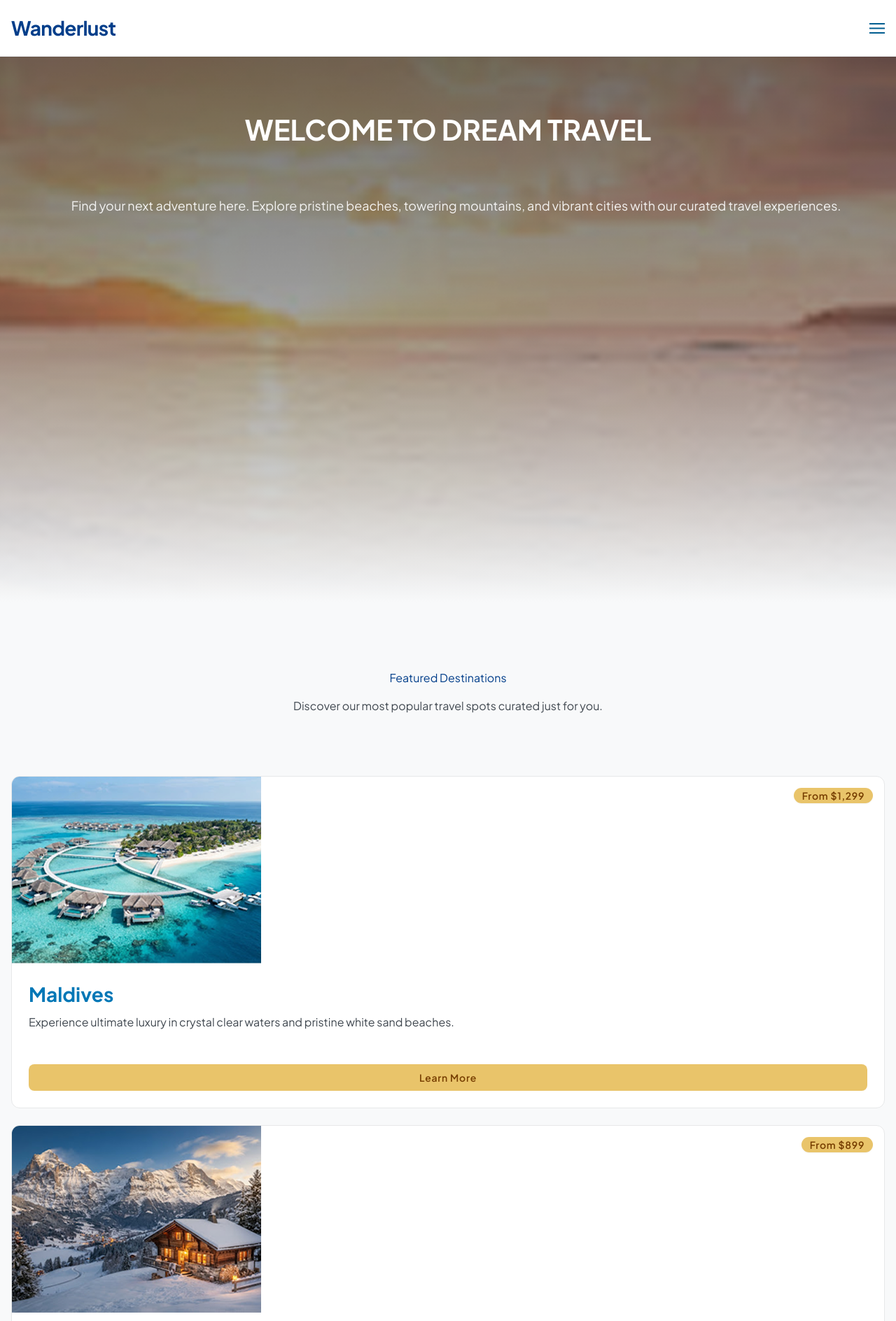
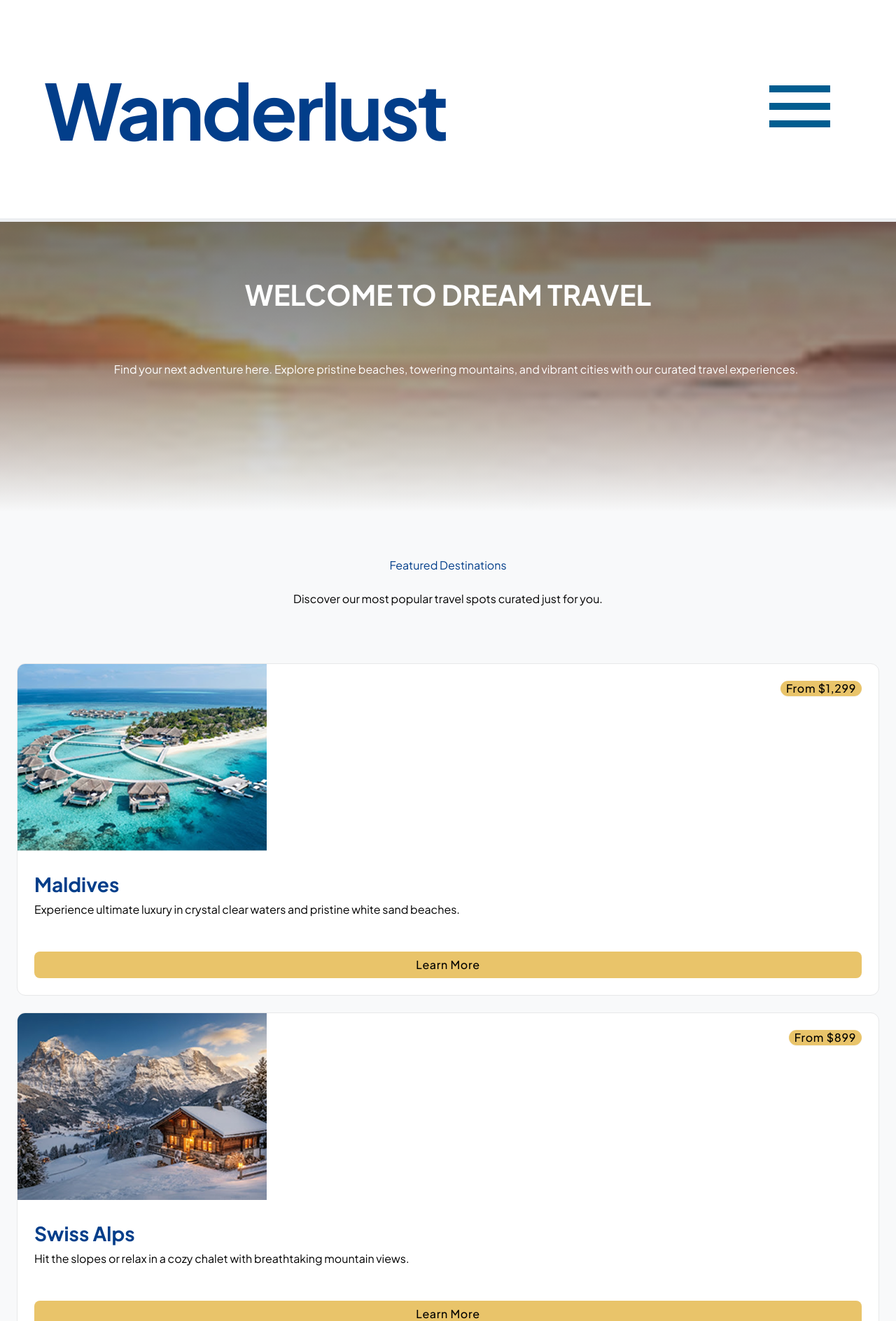
Before and after one commit to SwatiTiwari-1/Frontend-UI-Implementation-Figma-to-Pixel-Perfect-Webpage2.0, a plain HTML site: page index.html in a window 1280 px wide. Shown: the top 1888 px of the page at 70% size. Drawn offline with Linux system fonts and the light colour scheme.

Commit message:
navebar corrected

```diff
--- a/Style.css
+++ b/Style.css
@@ -1,63 +1,10 @@
-
 :root {
-    --font-family-base: "Plus Jakarta Sans", sans-serif;
-
-    --color-white: #FFFFFF;
-    --color-white-overlay: #FFFFFFE5;
-    --color-text-primary: #404850;
-    --color-brand-primary: #023E8A;
-    --color-brand-accent: #0077B6;
-    --color-brand-deep: #005D90;
-    --color-accent: #E9C46A;
-    --color-accent-text: #773E00;
-    --color-surface-soft: #F8F9FA;
-    --color-surface-muted: #F3F4F5;
-    --color-border: #E7E8E9;
-    --color-border-subtle: #EDEEEF;
-    --color-border-header: #BFC7D14D;
-    --color-decoration: #CDE5FF;
-    --color-shadow: #0000000D;
-    --color-overlay-strong: rgba(0, 0, 0, 0.4);
-    --color-overlay-soft: rgba(0, 0, 0, 0.2);
-
-    --space-1: 4px;
-    --space-2: 8px;
-    --space-3: 12px;
-    --space-4: 16px;
-    --space-6: 24px;
-    --space-8: 32px;
-    --space-12: 48px;
-    --space-16: 64px;
-    --space-24: 96px;
-
-    --font-size-sm: 14px;
-    --font-size-base: 16px;
-    --font-size-lg: 18px;
-    --font-size-xl: 28px;
-    --font-size-2xl: 40px;
-    --font-weight-regular: 400;
-    --font-weight-medium: 500;
-    --font-weight-semibold: 600;
-    --font-weight-bold: 700;
-    --font-weight-extrabold: 800;
-    --line-height-sm: 14px;
-    --line-height-base: 24px;
-    --line-height-heading: 39.2px;
-    --line-height-hero: 48px;
-    --line-height-description: 28.8px;
-    --letter-spacing-wide: 0.7px;
-    --letter-spacing-tight: -0.7px;
-
-    --radius-sm: 8px;
-    --radius-md: 12px;
-    --radius-lg: 16px;
-    --radius-pill: 9999px;
-    --border-width: 1px;
-    --shadow-subtle: 0px 1px 2px 0px var(--color-shadow);
-    --blur-header: 12px;
-    --blur-decoration: 64px;
-    --header-content-height: 80px;
-    --hero-height: 780px;
+    --primary: #023E8A;
+    --accent: #E9C46A;
+    --card: #FFFFFF;
+    --background: #F8F9FA;
+    --text-white: #FFFFFF;
+    --text-black: #000000;
 }
 
 * {
@@ -68,30 +15,23 @@
 
 body {
     margin: 0 auto;
-    font-family: var(--font-family-base);
-    background: var(--color-white);
+    font-family: "Plus Jakarta Sans", sans-serif;
+    background: var(--background);
 }
-
-/* HEADER */
-
 
 /* HEADER */
 .header {
     position: relative;
-    z-index: 1000;
-
-    height: 81px;
-    background: var(--color-white-overlay);
-    border-bottom: var(--border-width) solid var(--color-border-header);
-    box-shadow: var(--shadow-subtle);
-    backdrop-filter: blur(var(--blur-header));
-    -webkit-backdrop-filter: blur(var(--blur-header));
+    z-index: 1;
+    background: rgba(255, 255, 255, 0.9);
+    border-bottom: 5px solid #BFC7D14D;
+    backdrop-filter: blur(12px);
+    -webkit-backdrop-filter: blur(12px);
 }
 
 .header-container {
-    height: var(--header-content-height);
-    padding-left: var(--space-4);
-    padding-right: var(--space-4);
+    height: 312px;
+    padding: 0 94px 0 63px;
 
     display: flex;
     align-items: center;
@@ -99,80 +39,85 @@ body {
 }
 
 .logo {
-    height: 40px;
     display: flex;
     align-items: center;
 
-    color: var(--color-brand-primary);
-    font-size: var(--font-size-xl);
-    font-weight: var(--font-weight-bold);
-    line-height: var(--line-height-heading);
-    letter-spacing: var(--letter-spacing-tight);
+    color: var(--primary);
+    font-size: 110px;
+    font-weight: 700;
+    line-height: 48px;
+    letter-spacing: -4px;
     text-decoration: none;
+    vertical-align: middle;
 }
 
 .menu-button {
+    margin-bottom: 9px;
+    width: 87px;
+    height: 60px;
     border: none;
     background: transparent;
     padding: 0;
+    display: flex;
+    flex-direction: column;
+    justify-content: space-between;
     cursor: pointer;
 }
 
-.menu-button svg {
-    display: block;
+.header-menu {
+    position: relative;
+}
+
+.menu-stroke {
+    width: 100%;
+    height: 10px;
+    background: #005D90;
 }
 
 /* HEADER NAVIGATION */
 .header-nav {
     display: none;
-    height: var(--header-content-height);
-    align-items: center;
-    justify-content: space-between;
+    position: absolute;
+    top: 100%;
+    right: 0;
+    z-index: 2;
+    min-width: 180px;
+    flex-direction: column;
+    gap: 4px;
+    padding: 12px;
+    border-radius: 8px;
+    background: var(--card);
+    box-shadow: 0 4px 16px #0000001A;
 }
 
 .header-nav a {
-    font-family: var(--font-family-base);
-    font-size: var(--font-size-sm);
-    font-weight: var(--font-weight-medium);
-    color: var(--color-brand-primary);
+    display: block;
+    padding: 10px 12px;
+    font-family: "Plus Jakarta Sans", sans-serif;
+    font-size: 16px;
+    font-weight: 500;
+    color: var(--primary);
     text-decoration: none;
     white-space: nowrap;
 }
 
 .header-nav .header-book-btn {
-    padding: 10px 14px;
-    border-radius: var(--radius-sm);
-    background: var(--color-accent);
-    color: var(--color-accent-text);
+    border-radius: 8px;
+    background: var(--accent);
+    color: var(--text-black);
 }
 
-/* MENU OPEN */
-.header.menu-open .logo {
-    display: none;
-}
-
-.header.menu-open .header-nav {
+/* Reveal the navigation while hovering the menu or tabbing through it. */
+.header-menu:hover .header-nav,
+.header-menu:focus-within .header-nav {
     display: flex;
-}
-
-.header.menu-open .menu-button {
-    display: none;
-}
-
-
-/* MAIN CONTENT */
-
-.main-content {
-    height: 3756px;
 }
 
 /* HERO SECTION */
 
 .hero {
     position: relative;
-    height: var(--hero-height);
-    min-height: 600px;
-    padding-top: var(--header-content-height);
+    padding-top: 80px;
     opacity: 1;
     overflow: hidden;
 }
@@ -182,7 +127,6 @@ body {
 .hero-background {
     position: absolute;
     inset: 0;
-    height: var(--hero-height);
 
     background-image: url("imges/bg-img.png");
     background-size: cover;
@@ -198,9 +142,9 @@ body {
 
     background: linear-gradient(
         180deg,
-        var(--color-overlay-strong) 0%,
-        var(--color-overlay-soft) 50%,
-        var(--color-surface-soft) 100%
+        rgba(0, 0, 0, 0.4) 0%,
+        rgba(0, 0, 0, 0.2) 50%,
+        var(--background) 100%
     );
 }
 
@@ -212,8 +156,8 @@ body {
 
     height: 335.19px;
 
-    padding-left: var(--space-4);
-    padding-right: var(--space-4);
+    padding-left: 24px;
+    padding-right: 24px;
 }
 
 /* HERO HEADING CONTAINER */
@@ -221,7 +165,7 @@ body {
 
 .hero-heading-container {
     height: 120px;
-    padding-bottom: var(--space-6);
+    padding-bottom: 24px;
 
     display: flex;
     justify-content: center;
@@ -230,15 +174,15 @@ body {
 .hero-heading {
     height: 96px;
 
-    font-family: var(--font-family-base);
-    font-weight: var(--font-weight-extrabold);
-    font-size: var(--font-size-2xl);
-    line-height: var(--line-height-hero);
+    font-family: "Plus Jakarta Sans", sans-serif;
+    font-weight: 700;
+    font-size: 40px;
+    line-height: 48px;
     letter-spacing: 0px;
     text-align: center;
     vertical-align: middle;
 
-    color: var(--color-white);
+    color: var(--text-white);
 }
 
 
@@ -258,14 +202,14 @@ body {
     top: -1.3px;
     left: 11.58px;
 
-    font-family: var(--font-family-base);
-    font-weight: var(--font-weight-regular);
-    font-size: var(--font-size-lg);
-    line-height: var(--line-height-description);
+    font-family: "Plus Jakarta Sans", sans-serif;
+    font-weight: 400;
+    font-size: 16px;
+    line-height: 24px;
     letter-spacing: 0px;
     text-align: center;
 
-    color: var(--color-white-overlay);
+    color: var(--text-white);
 }
 
 
@@ -276,11 +220,11 @@ body {
 
     display: flex;
     flex-direction: column;
-    gap: var(--space-16);
+    gap: 64px;
 
-    padding: var(--space-24) var(--space-4);
+    padding: 64px 24px;
 
-    background: var(--color-surface-soft);
+    background: var(--background);
     opacity: 1;
 }
 
@@ -290,7 +234,7 @@ body {
     height: 88px;
     display: flex;
     flex-direction: column;
-    gap: var(--space-4);
+    gap: 24px;
     opacity: 1;
 }
 
@@ -301,14 +245,14 @@ body {
 
 .destination-subheading-container p {
     height: 48px;
-    font-family: var(--font-family-base);
-    font-weight: var(--font-weight-regular);
-    font-size: var(--font-size-base);
-    line-height: var(--line-height-base);
+    font-family: "Plus Jakarta Sans", sans-serif;
+    font-weight: 400;
+    font-size: 16px;
+    line-height: 24px;
     letter-spacing: 0;
     text-align: center;
     vertical-align: middle;
-    color: var(--color-text-primary);
+    color: var(--text-black);
 }
 
 /* HEADING 2 */
@@ -324,14 +268,14 @@ body {
 .destination-heading h2 {
     height: 24px;
 
-    font-family: var(--font-family-base);
-    font-weight: var(--font-weight-regular);
-    font-size: var(--font-size-base);
-    line-height: var(--line-height-base);
+    font-family: "Plus Jakarta Sans", sans-serif;
+    font-weight: 400;
+    font-size: 16px;
+    line-height: 24px;
     letter-spacing: 0px;
     text-align: center;
 
-    color: var(--color-brand-primary);
+    color: var(--primary);
 }
 
 /* DESTINATION GRID */
@@ -342,7 +286,7 @@ body {
     display: grid;
     grid-template-columns: 1fr;
     grid-template-rows: repeat(4, 475px);
-    gap: var(--space-6);
+    gap: 24px;
 
     opacity: 1;
 }
@@ -352,9 +296,9 @@ body {
 .destination-card {
     height: 475px;
 
-    background: var(--color-white);
-    border: var(--border-width) solid var(--color-border);
-    border-radius: var(--radius-md);
+    background: var(--card);
+    border: 1px solid #E7E8E9;
+    border-radius: 12px;
 
     overflow: hidden;
     opacity: 1;
@@ -385,8 +329,8 @@ body {
 
 .price-badge {
     position: absolute;
-    top: var(--space-4);
-    right: var(--space-4);
+    top: 24px;
+    right: 24px;
     left: auto;
 
     height: 22px;
@@ -395,24 +339,24 @@ body {
     align-items: center;
     justify-content: center;
 
-    padding: var(--space-1) var(--space-3);
-    border-radius: var(--radius-pill);
+    padding: 8px 8px;
+    border-radius: 9999px;
 
-    background: var(--color-accent);
-    box-shadow: var(--shadow-subtle);
+    background: var(--accent);
+    box-shadow: 0px 1px 2px 0px #0000000D;
 }
 
 
 .price-badge span {
     height: 14px;
 
-    font-family: var(--font-family-base);
-    font-weight: var(--font-weight-semibold);
-    font-size: var(--font-size-sm);
-    line-height: var(--line-height-sm);
-    letter-spacing: var(--letter-spacing-wide);
+    font-family: "Plus Jakarta Sans", sans-serif;
+    font-weight: 500;
+    font-size: 16px;
+    line-height: 14px;
+    letter-spacing: 0.7px;
 
-    color: var(--color-accent-text);
+    color: var(--text-black);
     white-space: nowrap;
 }
 
@@ -421,7 +365,7 @@ body {
 .destination-card-content {
     height: 206px;
 
-    padding: var(--space-6);
+    padding: 24px;
 
     display: flex;
     flex-direction: column;
@@ -434,19 +378,19 @@ body {
 .destination-title-container {
     height: 48px;
 
-    padding-bottom: var(--space-2);
+    padding-bottom: 8px;
 }
 
 .destination-title-container h3 {
     height: 40px;
 
-    font-family: var(--font-family-base);
-    font-weight: var(--font-weight-bold);
-    font-size: var(--font-size-xl);
-    line-height: var(--line-height-heading);
+    font-family: "Plus Jakarta Sans", sans-serif;
+    font-weight: 700;
+    font-size: 28px;
+    line-height: 48px;
     letter-spacing: 0px;
 
-    color: var(--color-brand-accent);
+    color: var(--primary);
 }
 
 /* CARD DESCRIPTION */
@@ -454,19 +398,19 @@ body {
 .destination-description-container {
     height: 72px;
 
-    padding-bottom: var(--space-6);
+    padding-bottom: 24px;
 }
 
 .destination-description-container p {
     height: 48px;
 
-    font-family: var(--font-family-base);
-    font-weight: var(--font-weight-regular);
-    font-size: var(--font-size-base);
-    line-height: var(--line-height-base);
+    font-family: "Plus Jakarta Sans", sans-serif;
+    font-weight: 400;
+    font-size: 16px;
+    line-height: 24px;
     letter-spacing: 0px;
 
-    color: var(--color-text-primary);
+    color: var(--text-black);
 }
 
 /* LEARN MORE BUTTON */
@@ -474,39 +418,39 @@ body {
 .destination-button {
     height: 38px;
 
-    padding-top: var(--space-3);
-    padding-bottom: var(--space-3);
+    padding-top: 8px;
+    padding-bottom: 8px;
 
     display: flex;
     justify-content: center;
     align-items: center;
 
     border: none;
-    border-radius: var(--radius-sm);
+    border-radius: 8px;
 
-    background: var(--color-accent);
+    background: var(--accent);
     cursor: pointer;
 }
 
 .destination-button span {
     height: 14px;
 
-    font-family: var(--font-family-base);
-    font-weight: var(--font-weight-semibold);
-    font-size: var(--font-size-sm);
-    line-height: var(--line-height-sm);
-    letter-spacing: var(--letter-spacing-wide);
+    font-family: "Plus Jakarta Sans", sans-serif;
+    font-weight: 500;
+    font-size: 16px;
+    line-height: 14px;
+    letter-spacing: 0.7px;
     text-align: center;
 
-    color: var(--color-accent-text);
+    color: var(--text-black);
 }
 
 
 /* ABOUT SECTION */
 .about-section {
     height: 636px;
-    padding: var(--space-24) var(--space-4);
-    background: var(--color-surface-muted);
+    padding: 64px 24px;
+    background: var(--background);
     opacity: 1;
 }
 
@@ -514,7 +458,7 @@ body {
     height: 444px;
     display: flex;
     flex-direction: column;
-    gap: var(--space-8);
+    gap: 24px;
     opacity: 1;
 }
 
@@ -528,25 +472,25 @@ body {
 
 .about-heading-container h2 {
     height: 24px;
-    font-family: var(--font-family-base);
-    font-weight: var(--font-weight-regular);
-    font-size: var(--font-size-base);
-    line-height: var(--line-height-base);
+    font-family: "Plus Jakarta Sans", sans-serif;
+    font-weight: 400;
+    font-size: 16px;
+    line-height: 24px;
     letter-spacing: 0;
     text-align: center;
     vertical-align: middle;
-    color: var(--color-brand-primary);
+    color: var(--primary);
 }
 
 /* ABOUT CARD */
 .about-card {
     position: relative;
     height: 388px;
-    padding: var(--space-8);
-    border: var(--border-width) solid var(--color-border-subtle);
-    border-radius: var(--radius-lg);
-    background: var(--color-white);
-    box-shadow: var(--shadow-subtle);
+    padding: 24px;
+    border: 1px solid #EDEEEF;
+    border-radius: 16px;
+    background: var(--card);
+    box-shadow: 0px 1px 2px 0px #0000000D;
     overflow: hidden;
     opacity: 1;
 }
@@ -558,10 +502,10 @@ body {
     top: 50%;
     left: 50%;
     transform: translate(-50%, -50%);
-    border-radius: var(--radius-pill);
-    background: var(--color-decoration);
+    border-radius: 9999px;
+    background: var(--primary);
     opacity: 0.3;
-    filter: blur(var(--blur-decoration));
+    filter: blur(64px);
     pointer-events: none;
 }
 
@@ -575,28 +519,28 @@ body {
 
 .about-text-container p {
     height: 322px;
-    font-family: var(--font-family-base);
-    font-weight: var(--font-weight-regular);
-    font-size: var(--font-size-lg);
-    line-height: 29.25px;
+    font-family: "Plus Jakarta Sans", sans-serif;
+    font-weight: 400;
+    font-size: 16px;
+    line-height: 24px;
     letter-spacing: 0;
     text-align: center;
     vertical-align: middle;
-    color: var(--color-text-primary);
+    color: var(--text-black);
 }
 
 
 /* FOOTER */
 .footer {
     height: 279px;
-    border-top: var(--border-width) solid var(--color-border-subtle);
-    background: var(--color-white);
+    border-top: 1px solid #EDEEEF;
+    background: var(--card);
     opacity: 1;
 }
 
 .footer-container {
     height: 278px;
-    padding: var(--space-12) var(--space-4);
+    padding: 64px 24px;
     display: flex;
     flex-direction: column;
     justify-content: space-between;
@@ -613,12 +557,12 @@ body {
     height: 40px;
     display: flex;
     align-items: center;
-    font-family: var(--font-family-base);
-    font-weight: var(--font-weight-bold);
-    font-size: var(--font-size-xl);
-    line-height: var(--line-height-heading);
+    font-family: "Plus Jakarta Sans", sans-serif;
+    font-weight: 700;
+    font-size: 28px;
+    line-height: 48px;
     letter-spacing: 0;
-    color: var(--color-brand-primary);
+    color: var(--primary);
     text-decoration: none;
 }
 
@@ -629,18 +573,18 @@ body {
     flex-wrap: wrap;
     justify-content: flex-end;
     align-content: space-between;
-    column-gap: var(--space-6);
-    row-gap: var(--space-6);
+    column-gap: 24px;
+    row-gap: 24px;
 }
 
 .footer-link {
     height: 24px;
-    font-family: var(--font-family-base);
-    font-weight: var(--font-weight-regular);
-    font-size: var(--font-size-base);
-    line-height: var(--line-height-base);
+    font-family: "Plus Jakarta Sans", sans-serif;
+    font-weight: 400;
+    font-size: 16px;
+    line-height: 24px;
     letter-spacing: 0;
-    color: var(--color-text-primary);
+    color: var(--text-black);
     text-decoration: none;
     white-space: nowrap;
 }
@@ -650,7 +594,7 @@ body {
     height: 70px;
     display: flex;
     flex-direction: column;
-    gap: var(--space-2);
+    gap: 8px;
     opacity: 1;
 }
 
@@ -662,12 +606,12 @@ body {
 
 .footer-copyright {
     height: 48px;
-    font-family: var(--font-family-base);
-    font-weight: var(--font-weight-regular);
-    font-size: var(--font-size-base);
-    line-height: var(--line-height-base);
+    font-family: "Plus Jakarta Sans", sans-serif;
+    font-weight: 400;
+    font-size: 16px;
+    line-height: 24px;
     letter-spacing: 0;
-    color: var(--color-text-primary);
+    color: var(--text-black);
 }
 
 /* BACK TO TOP */
@@ -677,12 +621,12 @@ body {
     align-items: center;
     align-self: flex-end;
     gap: 3.99px;
-    font-family: var(--font-family-base);
-    font-weight: var(--font-weight-semibold);
-    font-size: var(--font-size-sm);
-    line-height: var(--line-height-sm);
-    letter-spacing: var(--letter-spacing-wide);
-    color: var(--color-brand-deep);
+    font-family: "Plus Jakarta Sans", sans-serif;
+    font-weight: 500;
+    font-size: 16px;
+    line-height: 14px;
+    letter-spacing: 0.7px;
+    color: var(--primary);
     text-decoration: none;
 }
 
--- a/app.js
+++ /dev/null
@@ -1,17 +0,0 @@
-
-
-const menuButton = document.getElementById("menuButton");
-const header = document.querySelector(".header");
-
-menuButton.addEventListener("click", () => {
-    header.classList.toggle("menu-open");
-});
-
-document.querySelector(".back-to-top").addEventListener("click", (e) => {
-    e.preventDefault();
-
-    window.scrollTo({
-        top: 0,
-        behavior: "smooth"
-    });
-});
--- a/index.html
+++ b/index.html
@@ -22,19 +22,20 @@
 
         <a href="#home" class="logo">Wanderlust</a>
 
-        <nav class="header-nav" id="headerNav">
-            <a href="#home">Home</a>
-            <a href="#destinations">Destinations</a>
-            <a href="#about">About Us</a>
-            <a href="#booking" class="header-book-btn">Book Now</a>
-        </nav>
+        <div class="header-menu">
+            <button class="menu-button" aria-label="Show navigation">
+                <span class="menu-stroke"></span>
+                <span class="menu-stroke"></span>
+                <span class="menu-stroke"></span>
+            </button>
 
-        <button class="menu-button" id="menuButton" aria-label="Toggle menu">
-            <svg width="22.5" height="15" viewBox="0 0 22.5 15" fill="none">
-                <path d="M0 1H22.5M0 7.5H22.5M0 14H22.5"
-              stroke="#005D90" stroke-width="1.8"/>
-        </svg>
-        </button>
+            <nav class="header-nav">
+                <a href="#home">Home</a>
+                <a href="#destinations">Destinations</a>
+                <a href="#about">About Us</a>
+                <a href="#booking" class="header-book-btn">Book Now</a>
+            </nav>
+        </div>
 
     </div>
 </header>
@@ -274,8 +275,5 @@ tech.
 
     </main>
 
-
-    <script src="app.js"></script>
-
 </body>
 </html>
```
